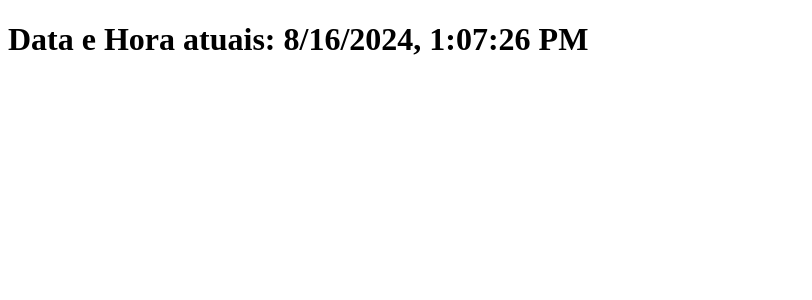
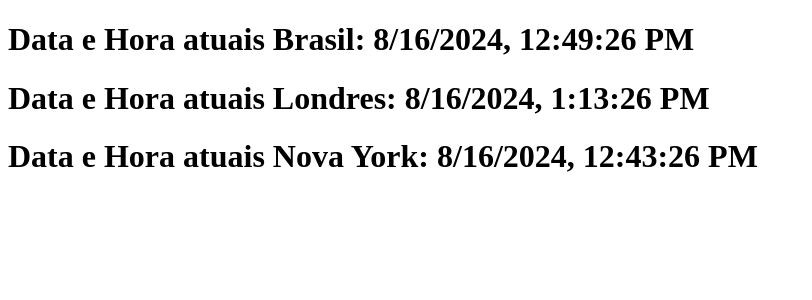
Before and after one commit to Joao-Paulo-Bortolocce/AulaReact01, a React (Create React App) app: page / in a window 1280 px wide. Shown: the top 300 px of the page, without its empty margins (0-812 px from the left). Built offline with nearby package versions, Linux system fonts and the light colour scheme.

Commit message:
Criando data e hora diferentes

```diff
--- a/src/App.js
+++ b/src/App.js
@@ -3,7 +3,9 @@
 function App() {
   return (
     <div className="App">
-      <Data texto="Data e Hora atuais: "/>
+      <Data texto="Data e Hora atuais Brasil: " timeZone="-3.00"/>
+      <Data texto="Data e Hora atuais Londres: " timeZone="+1.00"/>
+      <Data texto="Data e Hora atuais Nova York: " timeZone="-4.00"/>
     </div>
   );
 }
--- a/src/meusCOmponentes/Data.js
+++ b/src/meusCOmponentes/Data.js
@@ -10,9 +10,19 @@
         }
     }
 
+    pegaDataDe(TimeZone){
+        const dataAtual = new Date();
+        let timeZoneFromDb = parseInt(TimeZone);
+        let diferencaTempo= timeZoneFromDb *60 +dataAtual.getTimezoneOffset();
+        let milisegundos =parseInt(dataAtual.getTime() + (diferencaTempo *60 *100));
+        const data = new Date(milisegundos);
+        return data;
+    }
+
     //fase de montagem
     componentDidMount(){
         console.log("O componente foi montado.");
+
         //Não é permitido atualizar o estado componente de forma direta "this.state=.."
         this.setState({
             dataAtual: new Date().toLocaleString()
@@ -23,8 +33,9 @@
         console.log("O compontente foi atualizado.");
         setTimeout(()=>{
             this.setState ( {
-                dataAtual : new Date().toLocaleString()
-            })
+                //dataAtual : new Date().toLocaleString()
+                dataAtual: this.pegaDataDe(this.props.timeZone).toLocaleString()
+            });
         },1000);
     }
 
```
